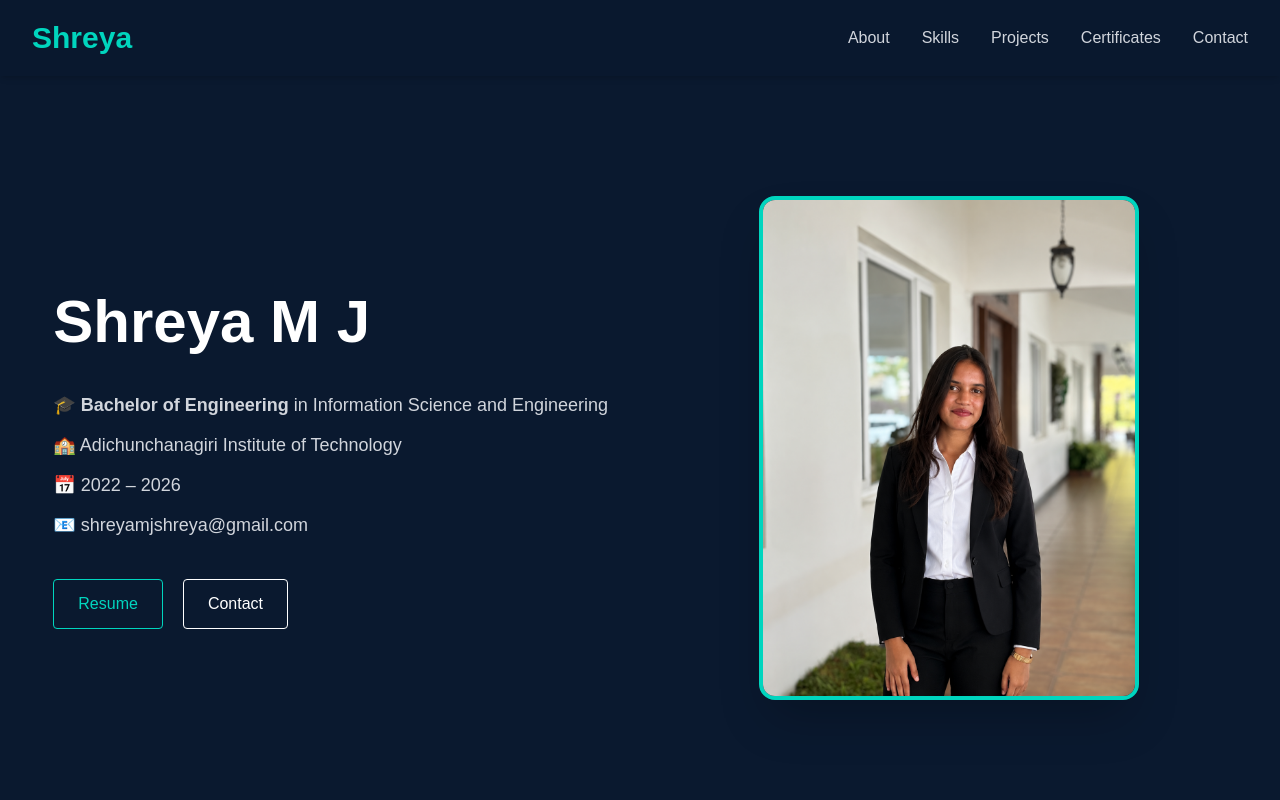
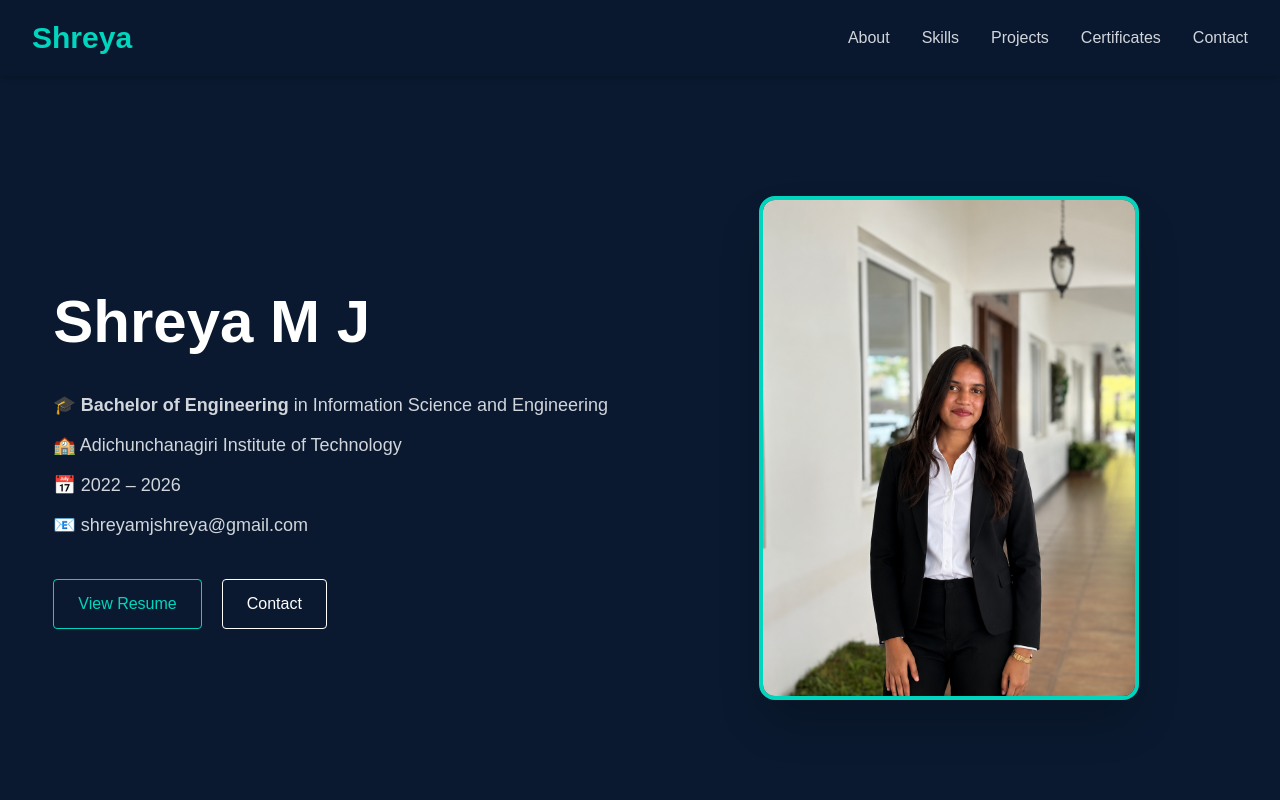
Before and after one commit to Shreya878/shreya-portfolio, a Next.js app: page / in a window 1280 px wide. Shown: the top 800 px of the page. Built offline with nearby package versions, Linux system fonts and the light colour scheme.

Commit message:
UPdate resume button text

```diff
--- a/components/Hero.jsx
+++ b/components/Hero.jsx
@@ -41,12 +41,12 @@ export default function Hero() {
           <div className="mt-10 flex gap-5">
 
             <a
-               href="/Shreya_M J_Resume.pdf"
+               href="/Shreya_M%20J_Resume.pdf"
                target="_blank"
                rel="noopener noreferrer"
                className="border border-teal-400 text-teal-400 px-6 py-3 rounded hover:bg-teal-400 hover:text-black transition"
               >
-              Resume
+              View Resume
             </a>
 
             <a
```
